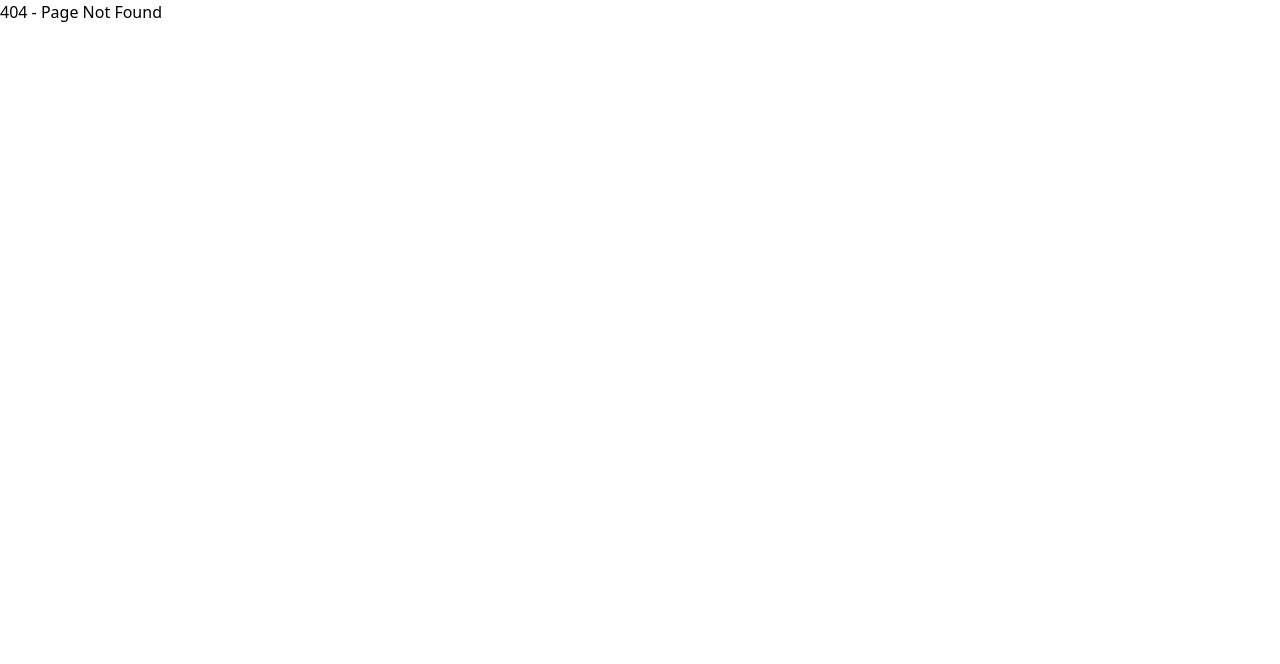
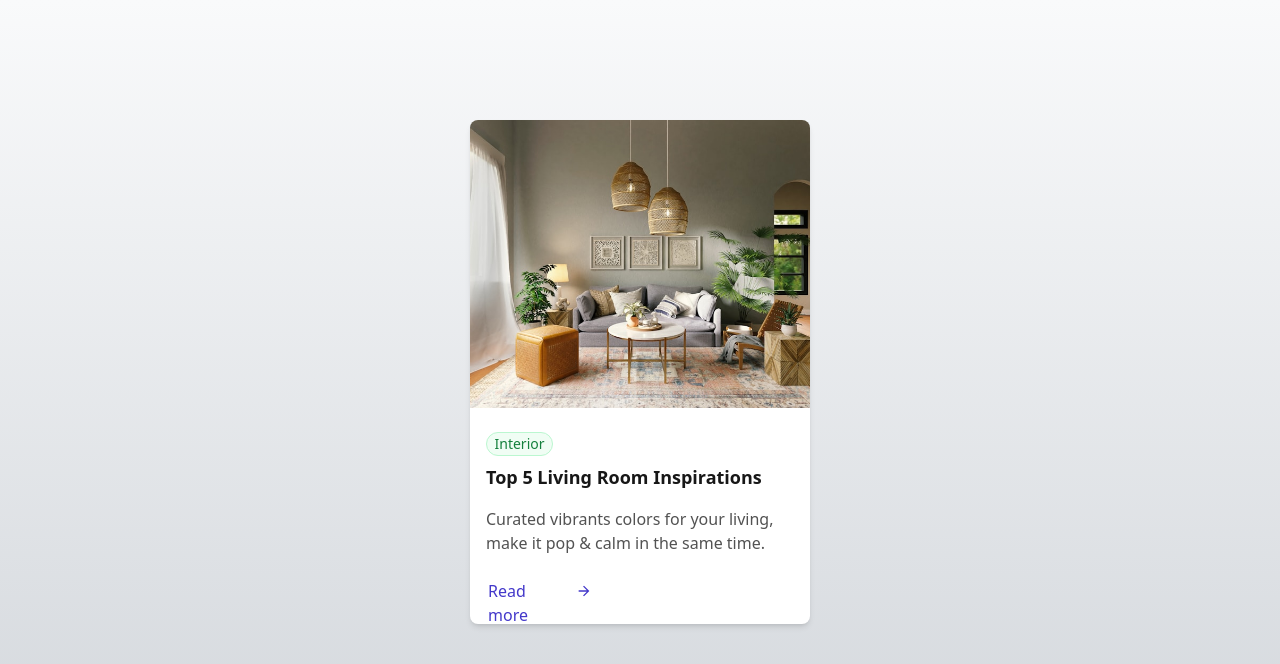
Before and after one commit to smmileely/great-front-end-projects, a React (Vite) app: page / in a window 1280 px wide. Before the commit this address had no page. Shown: the top 664 px of the page. Built offline with nearby package versions, Linux system fonts and the light colour scheme.

Commit message:
Update deployment config

```diff
--- a/src/App.tsx
+++ b/src/App.tsx
@@ -7,7 +7,7 @@ import ProfileCardPage from './pages/profile-card-page';
 const App = () => {
   return (
     <Routes>
-      <Route path='/blog-card' element={<BlogCardPage />} />
+      <Route path='/' element={<BlogCardPage />} />
       <Route path='/profile-card' element={<ProfileCardPage />} />
       <Route path='*' element={<NotFoundPage />} />
     </Routes>
--- a/vite.config.ts
+++ b/vite.config.ts
@@ -5,4 +5,7 @@ import react from '@vitejs/plugin-react-swc';
 export default defineConfig({
   plugins: [react()],
   base: '/great-front-end-projects/',
+  build: {
+    outDir: 'dist', // Ensure that the build output is going to the 'dist' folder
+  },
 });
```
